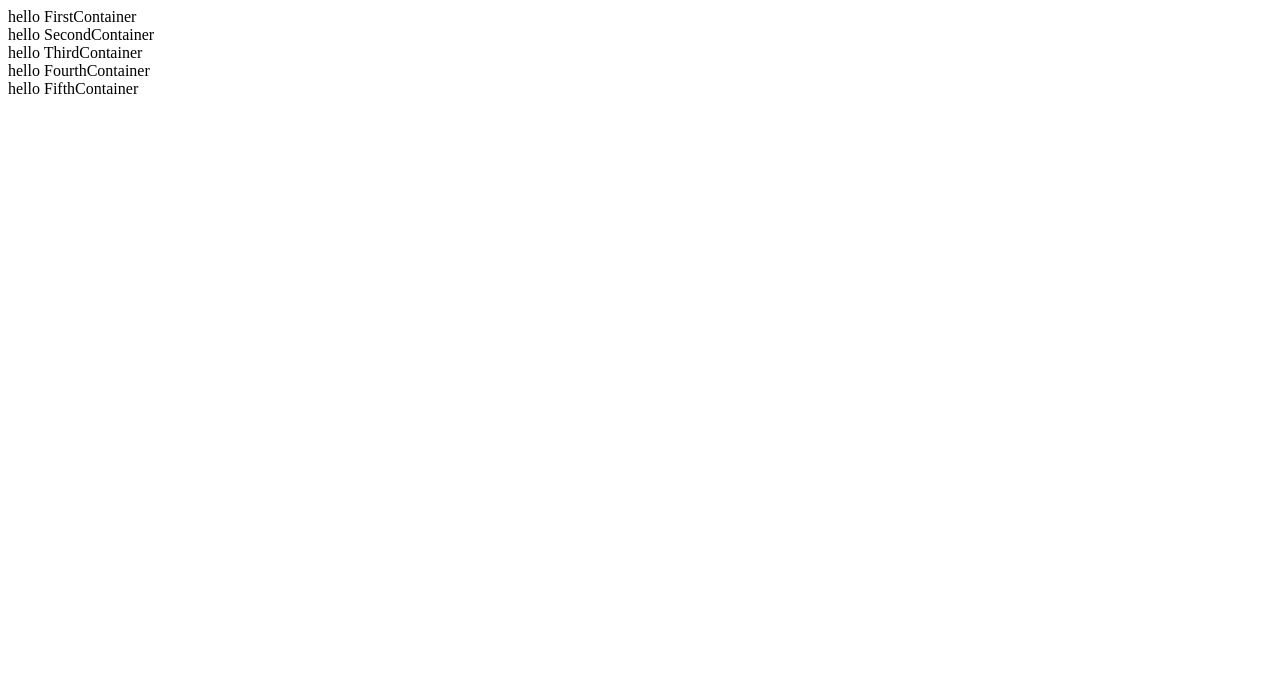
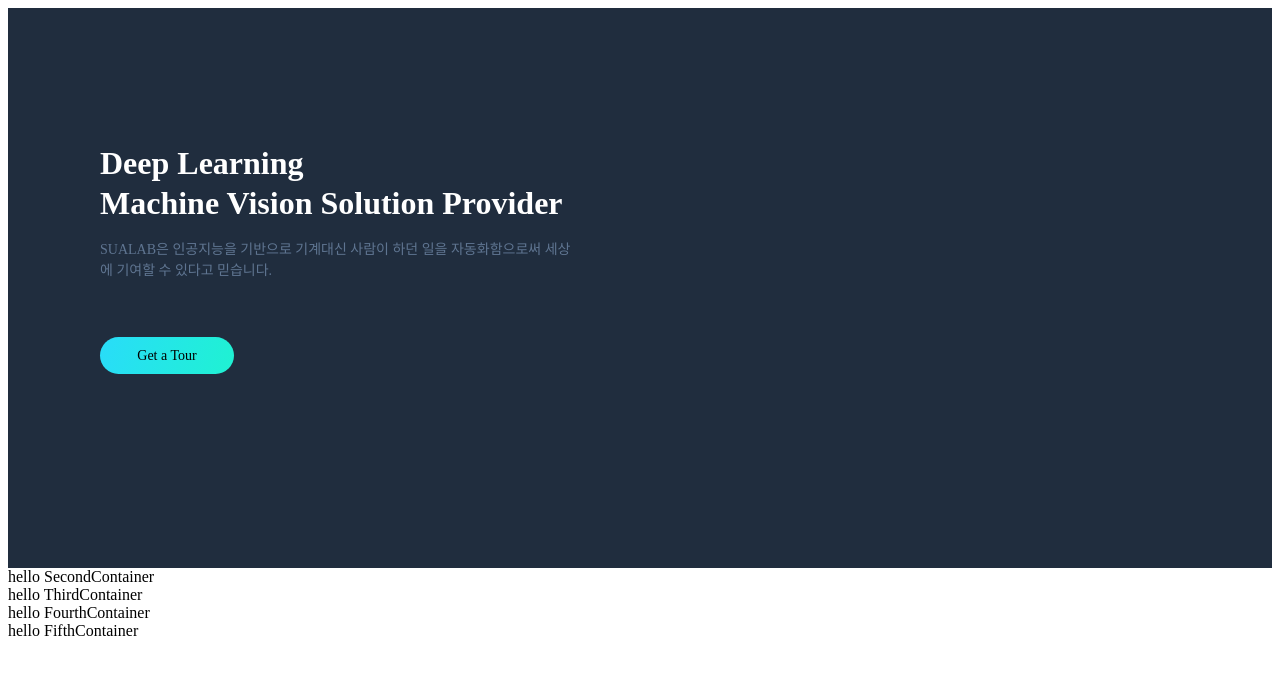
Before and after one commit to aevers44/sualab, a React app: page / in a window 1280 px wide. Shown: the top 674 px of the page. Built offline with nearby package versions, Linux system fonts and the light colour scheme.

Commit message:
Make main container

```diff
--- a/src/components/mainPage/firstContainer/firstContainer.scss
+++ b/src/components/mainPage/firstContainer/firstContainer.scss
@@ -0,0 +1,55 @@
+$container-width: 1080px;
+$header-height: 80px;
+
+.firstContainer {
+    height: 480px;
+    background-color: #202d3e;
+    padding-top: $header-height;
+
+    .innerContainer {
+        max-width: $container-width;
+        margin: 0 auto;
+        padding-top: 55px;
+    }
+}
+
+.title {
+    font-family: NunitoSans;
+    font-size: 32px;
+    font-weight: 600;
+    line-height: 1.25;
+    letter-spacing: normal;
+    text-align: left;
+    color: #ffffff;
+    margin-bottom: 16px;
+}
+
+.subTitle {
+    width: 480px;
+    color: #5f7591;
+    font-size: 14px;
+    font-weight: normal;
+    line-height: 1.5;
+    letter-spacing: normal;
+    text-align: left;
+    margin-bottom: 56px;
+}
+
+.tourBtn {
+    display: block;
+    width: 134px;
+    height: 37px;
+    line-height: 37px;
+    color: #000000;
+    font-size: 14px;
+    font-weight: normal;
+    letter-spacing: normal;
+    text-align: center;
+    border-radius: 100px;
+    background-image: linear-gradient(106deg, #29dcf9, #1ff2d2);
+    text-decoration: none;
+
+    &:hover {
+        color: inherit;
+    }
+}
--- a/src/components/mainPage/firstContainer/index.jsx
+++ b/src/components/mainPage/firstContainer/index.jsx
@@ -1,8 +1,21 @@
 import React from 'react';
+import styles from './firstContainer.scss';
 
 const FirstContainer = () =>
-    <div>
-        hello FirstContainer
-    </div>
+    <section className={styles.firstContainer}>
+        <div className={styles.innerContainer}>
+            <div className={styles.title}>
+                Deep Learning<br />
+                Machine Vision Solution Provider
+            </div>
+            <div className={styles.subTitle}>
+                SUALAB은 인공지능을 기반으로 기계대신 사람이 하던 일을 자동화함으로써
+                세상에 기여할 수 있다고 믿습니다.
+            </div>
+            <a className={styles.tourBtn} href="#">
+                Get a Tour
+            </a>
+        </div>
+    </section>
 
 export default FirstContainer;
```
Also changed, not shown: 1 other file (tests, documents, lock files or other folders).
